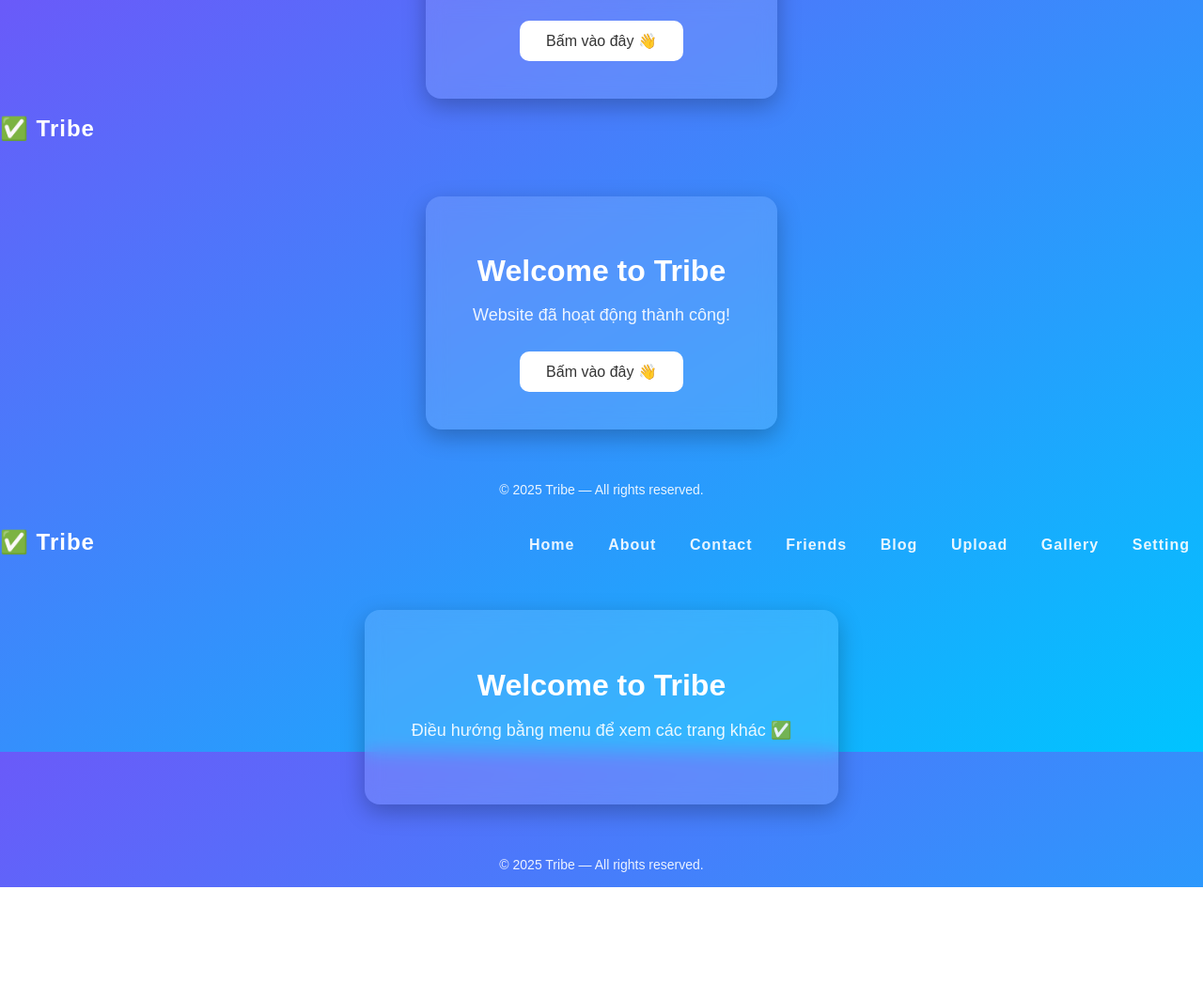
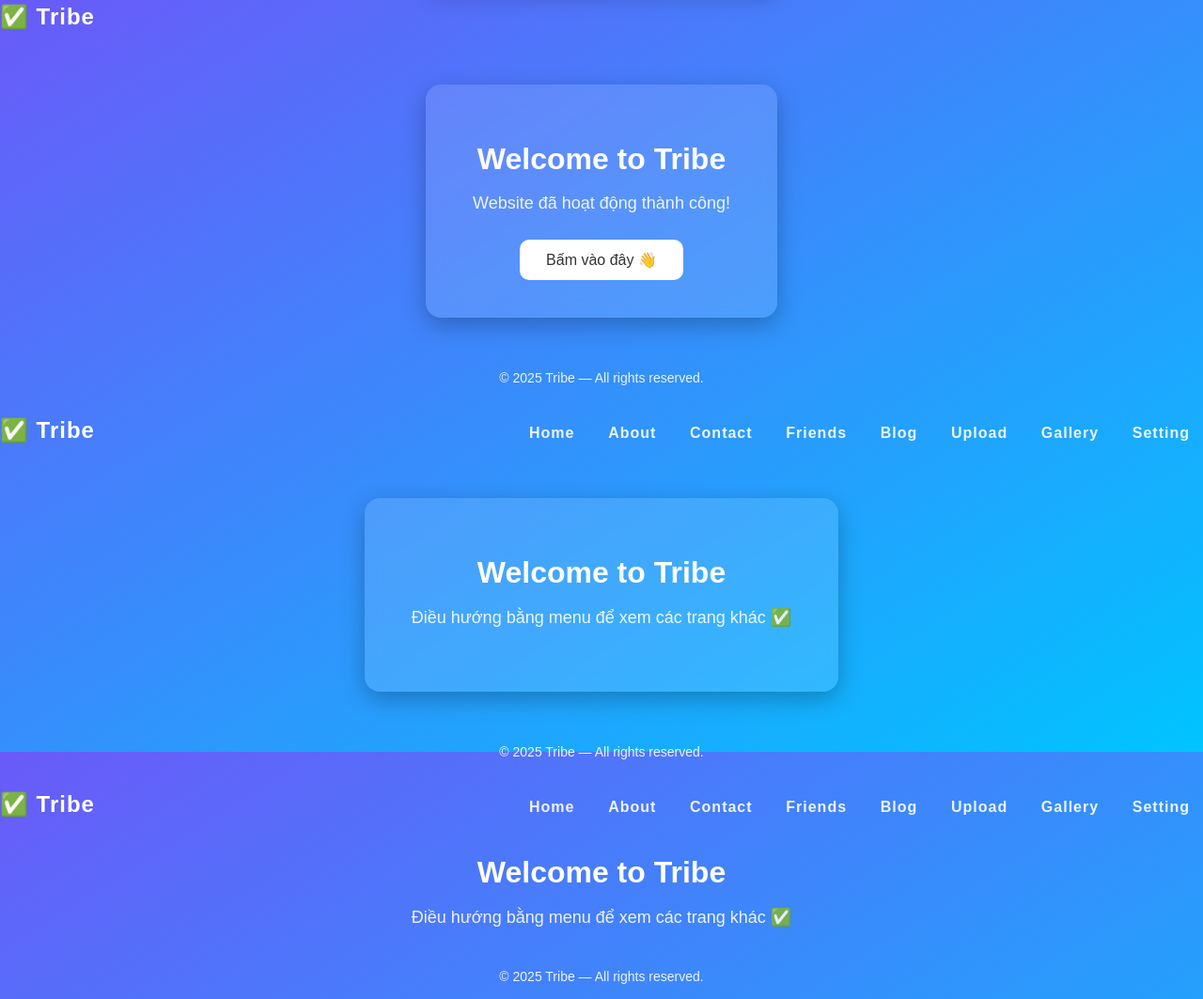
Before and after one commit to leduclongdn2012-max/Tribe, a plain HTML site: page index.html in a window 1280 px wide. Shown: the top 1063 px of the page at 94% size. Before the commit the page ends 944 px from the top, so only its background shows below. Drawn offline with Linux system fonts and the light colour scheme.

Commit message:
Update index.html

```diff
--- a/index.html
+++ b/index.html
@@ -275,4 +275,32 @@
   </footer>
 </body>
 </html>
-<!-- Replace with previous index.html content; other pages below -->
+<!DOCTYPE html>
+<html lang="en">
+<head>
+<meta charset="UTF-8" />
+<meta name="viewport" content="width=device-width, initial-scale=1.0" />
+<title>Tribe — Home</title>
+<link rel="stylesheet" href="style.css" />
+</head>
+<body>
+<header>
+<div class="logo">✅ Tribe</div>
+<nav>
+<a href="index.html">Home</a>
+<a href="about.html">About</a>
+<a href="contact.html">Contact</a>
+<a href="friends.html">Friends</a>
+<a href="blog.html">Blog</a>
+<a href="upload.html">Upload</a>
+<a href="gallery.html">Gallery</a>
+<a href="setting.html">Setting</a>
+</nav>
+</header>
+<main>
+<h1>Welcome to Tribe</h1>
+<p>Điều hướng bằng menu để xem các trang khác ✅</p>
+</main>
+<footer>© 2025 Tribe — All rights reserved.</footer>
+</body>
+</html>
```
